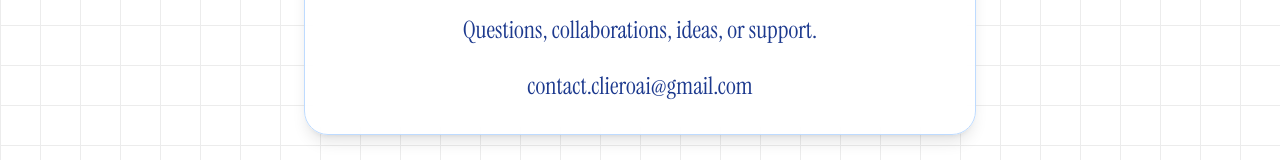
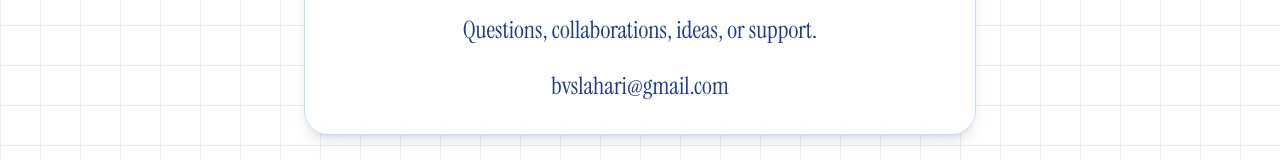
Before and after one commit to bvslahari007/cliero-ai, a Next.js app: page /contact in a window 1280 px wide. Shown: the part 375-535 px from the top of the page. Built offline with nearby package versions, Linux system fonts and the light colour scheme.

Commit message:
Changes contact info

```diff
--- a/app/contact/page.tsx
+++ b/app/contact/page.tsx
@@ -35,10 +35,7 @@ export default function Contact() {
 
         {/* Header */}
         <div className="text-center mt-6">
-
-          <h1
-            className={`${instrumentSerif.className} text-5xl md:text-7xl`}
-          >
+          <h1 className={`${instrumentSerif.className} text-5xl md:text-7xl`}>
             Contact Me
           </h1>
 
@@ -73,19 +70,21 @@ export default function Contact() {
             Email Me
           </h2>
 
-          <p className={`${instrumentSerif.className} text-xl md:text-2xl mb-6`}>
+          <p
+            className={`${instrumentSerif.className} text-xl md:text-2xl mb-6`}
+          >
             Questions, collaborations, ideas, or support.
           </p>
 
           <a
-            href="mailto:contact.clieroai@gmail.com"
+            href="mailto:bvslahari@gmail.com"
             className={`${instrumentSerif.className} text-xl md:text-2xl mb-6
               text-xl
               font-semibold
               hover:text-blue-700
               transition-colors`}
           >
-            contact.clieroai@gmail.com
+            bvslahari@gmail.com
           </a>
         </div>
 
@@ -111,7 +110,9 @@ export default function Contact() {
             Share Feedback
           </h2>
 
-          <p className={`${instrumentSerif.className} text-xl md:text-2xl mb-6`}>
+          <p
+            className={`${instrumentSerif.className} text-xl md:text-2xl mb-6`}
+          >
             Help improve ClieroAI by sharing your thoughts and suggestions.
           </p>
 
@@ -135,14 +136,10 @@ export default function Contact() {
           </Link>
         </div>
 
-
         {/* Socials */}
 
         <div className="flex gap-8 mt-4">
-          <Link
-            href="https://www.linkedin.com/"
-            target="_blank"
-          >
+          <Link href="https://www.linkedin.com/" target="_blank">
             <Image
               src="/LinkedIn_icon.svg.png"
               alt="LinkedIn"
@@ -157,10 +154,7 @@ export default function Contact() {
             />
           </Link>
 
-          <Link
-            href="https://github.com/"
-            target="_blank"
-          >
+          <Link href="https://github.com/" target="_blank">
             <Image
               src="/Githu_icon.png"
               alt="GitHub"
```
